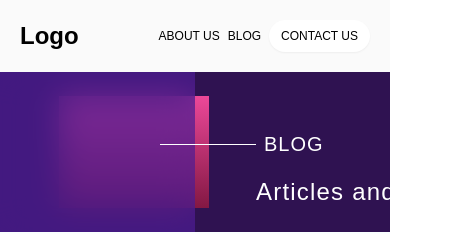
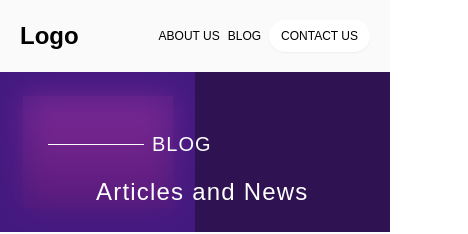
Before and after one commit to Kizito25/paddle-frontend-assessment, a React (Vite) app: page /blog in a window 390 px wide. Shown: the top 234 px of the page, 468 px wide, since content can reach past the window. Built offline with nearby package versions, Linux system fonts and the light colour scheme; a web font is replaced by a local one.

Commit message:
Fixed Header Responsiveness for Mobile

```diff
--- a/package.json
+++ b/package.json
@@ -10,6 +10,7 @@
   },
   "dependencies": {
     "autoprefixer": "^10.4.7",
+    "framer-motion": "^6.5.1",
     "postcss": "^8.4.14",
     "react": "^18.2.0",
     "react-dom": "^18.2.0",
--- a/src/components/Header.jsx
+++ b/src/components/Header.jsx
@@ -4,17 +4,17 @@ const Header = ({ page, title }) => {
   return (
     <div className="h-40 lg:h-60 bg-[rgb(47,18,81)]">
       <div className="flex items-center justify-center h-full relative">
-        <span className="block bg-gradient-to-b from-pink-500 to-pink-900 h-[70%] left-[15%] w-[150px] absolute z-0"></span>
+        <span className="block bg-gradient-to-b from-pink-500 to-pink-900 h-[70%] left-[6%] lg:left-[15%] w-[150px] absolute z-0"></span>
         <div className="h-full w-1/2 lg:w-1/3 backdrop-blur-lg backdrop-opacity-90 bg-violet-900/70">
           <div className="h-full space-y-4 flex flex-col justify-center text-white absolute left-0 ml-40 lg:left-[30%]">
-            <div className="flex gap-2 items-center lg:-ml-[10rem] uppercase text-[1rem] md:text-xl lg:text-2xl font-medium">
+            <div className="flex gap-2 items-center -ml-[7rem] lg:-ml-[10rem] uppercase text-[1rem] md:text-xl lg:text-2xl font-medium">
               <span className="block h-[1px] w-24 bg-white"></span>
               <span className="text-xl tracking-wider font-light">{page}</span>
             </div>
             <div className="flex items-center justify-end"></div>
           </div>
         </div>
-        <h2 className="absolute left-[16rem] text-white lg:left-[14rem] mt-20 text-2xl md:text-3xl lg:text-4xl -mr-[9rem]  font-medium tracking-wider">
+        <h2 className="absolute left-[6rem] text-white lg:left-[14rem] mt-20 text-2xl md:text-3xl lg:text-4xl -mr-[9rem]  font-medium tracking-wider">
           {title}
         </h2>
         <div className="bg-[rgb(47,18,81)] h-full w-1/2 lg:w-2/3"></div>
```
Also changed, not shown: 1 other file (tests, documents, lock files or other folders).
